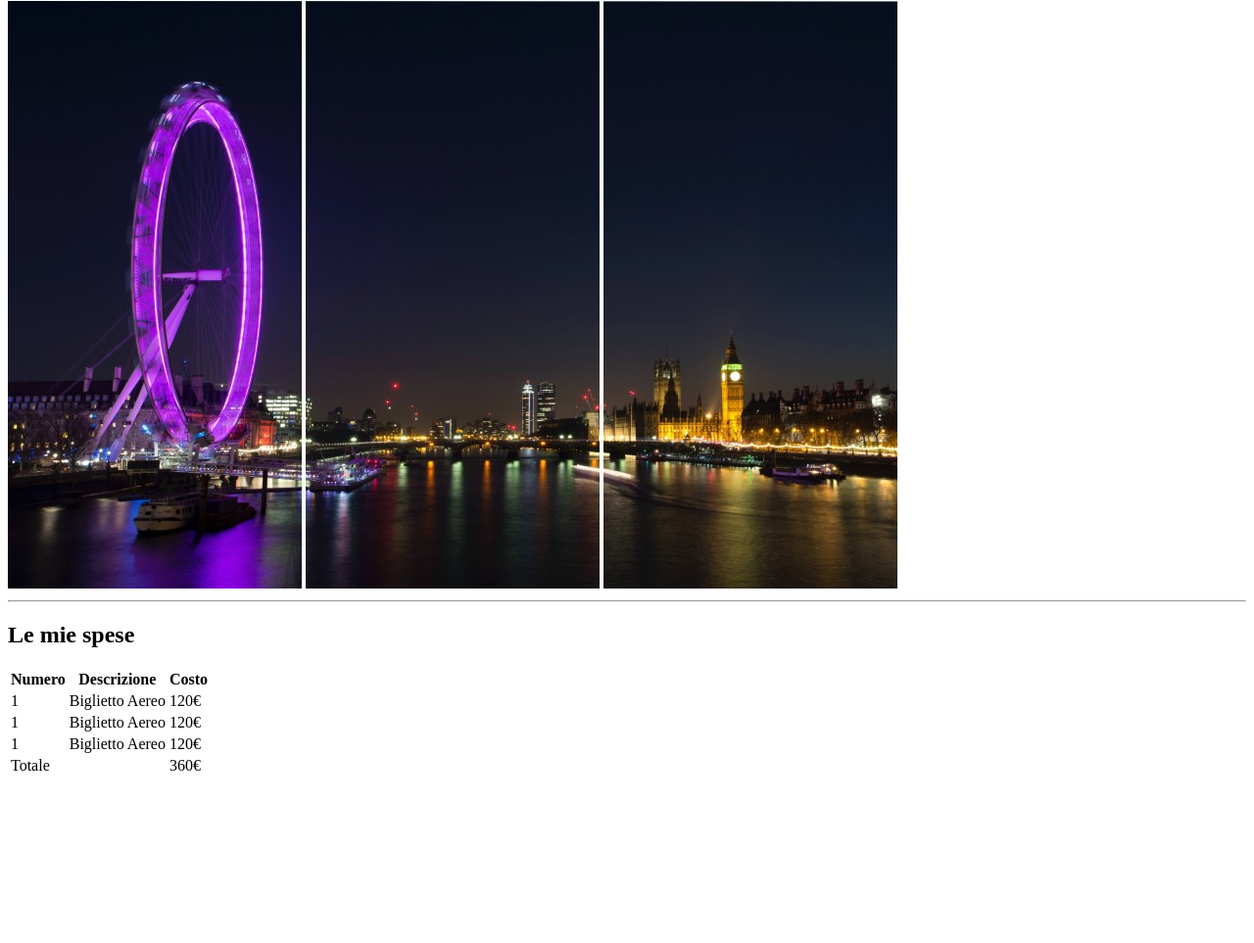
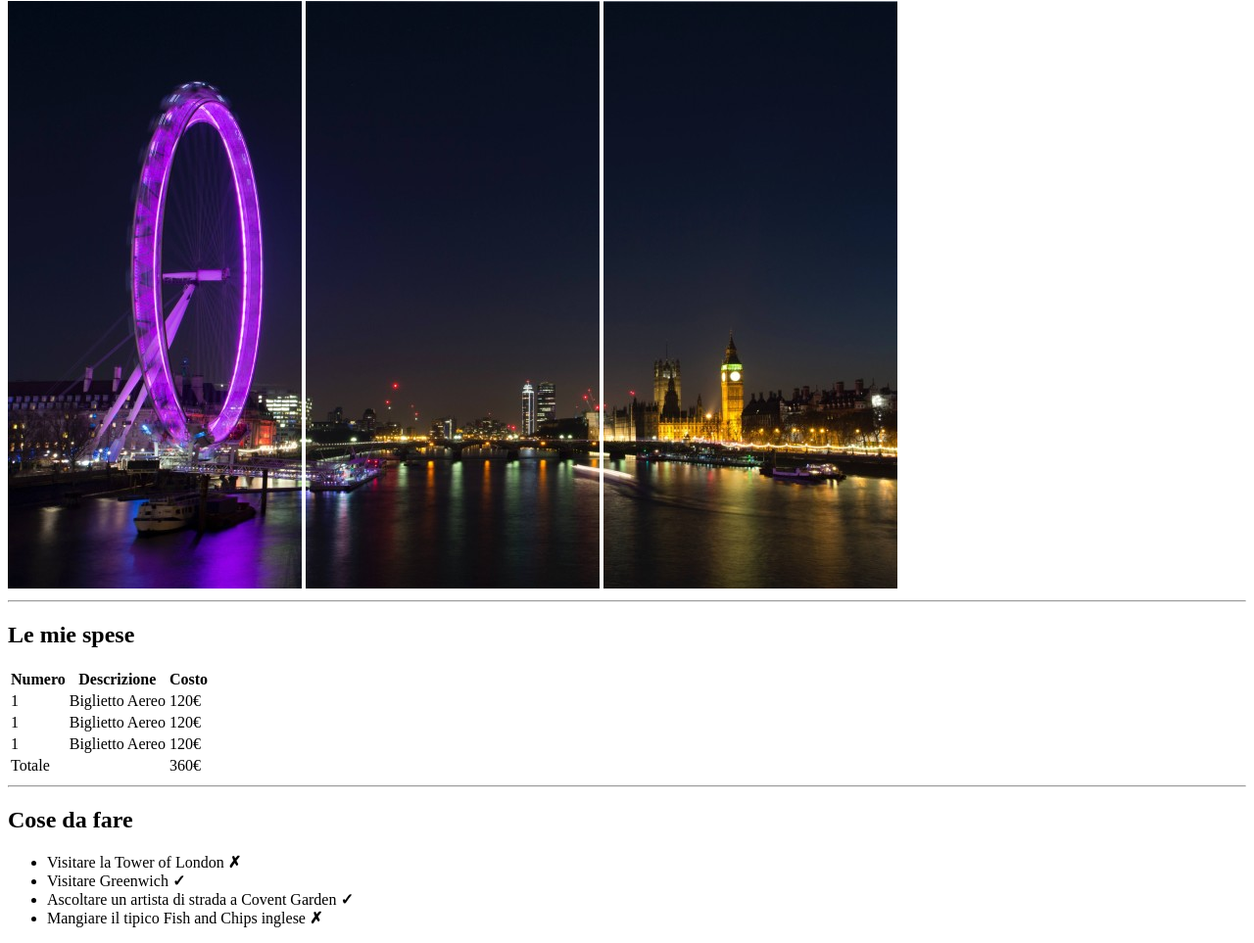
Before and after one commit to Andrei-Gabriel/html-london-trip, a plain HTML site: page index.html in a window 1280 px wide. Shown: the part 79-1042 px from the top of the page at 98% size. Before the commit the page ends 881 px from the top, so only its background shows below. Drawn offline with Linux system fonts and the light colour scheme.

Commit message:
fine seconda sez main

```diff
--- a/index.html
+++ b/index.html
@@ -12,11 +12,10 @@
         <img src="img/pexels-bill-emrich-230794-2.jpg" alt="pezzo Big Ben">
     </header>
 
-    <hr> <!-- linea che separa l'header dal main -->
+    <hr> <!-- linea che separa l'header dal main e della sua prima sezione-->
 
-    <!-- inizio main e della prima sezione (le mie spese) -->
     <main>
-        <section class="leMieSpese">
+        <section>
             <h2>Le mie spese</h2>
             <!-- inizio table e t.head -->
             <table>
@@ -55,6 +54,18 @@
                 </tfoot>
             </table>
         </section>
+
+        <hr> <!-- linea che divide la prima sezione con la seconda (cose da fare) -->
+
+        <section>
+            <h2>Cose da fare</h2>
+            <ul>
+                <li>Visitare la Tower of London <strong>&cross;</strong></li>
+                <li>Visitare Greenwich <strong>&check;</strong></li>
+                <li>Ascoltare un artista di strada a Covent Garden <strong>&check;</strong></li>
+                <li>Mangiare il tipico Fish and Chips inglese <strong>&cross;</strong></li>
+            </ul>
+        </section>
     </main>
 
 <!-- https://www.abta.com/sites/default/files/styles/large/public/media/uploads/london-400x400-compressor_0.jpg -->
```
